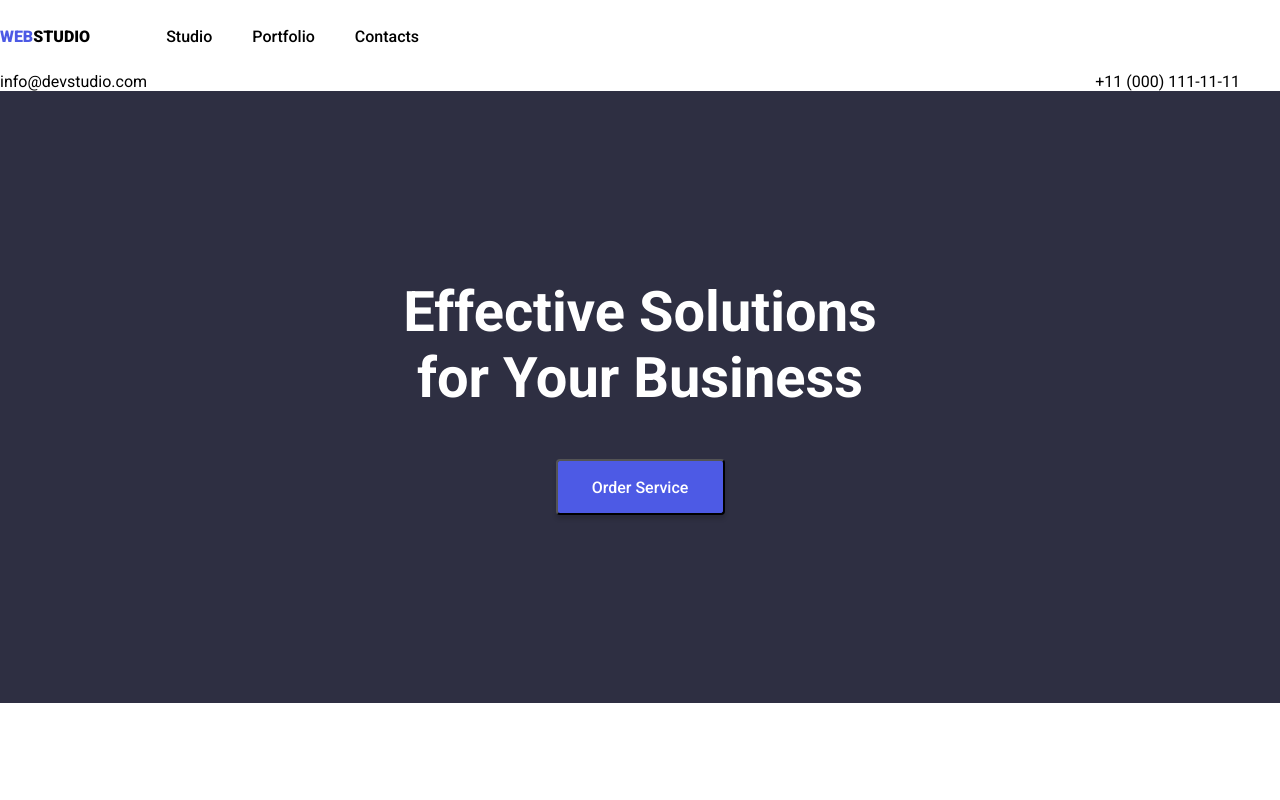
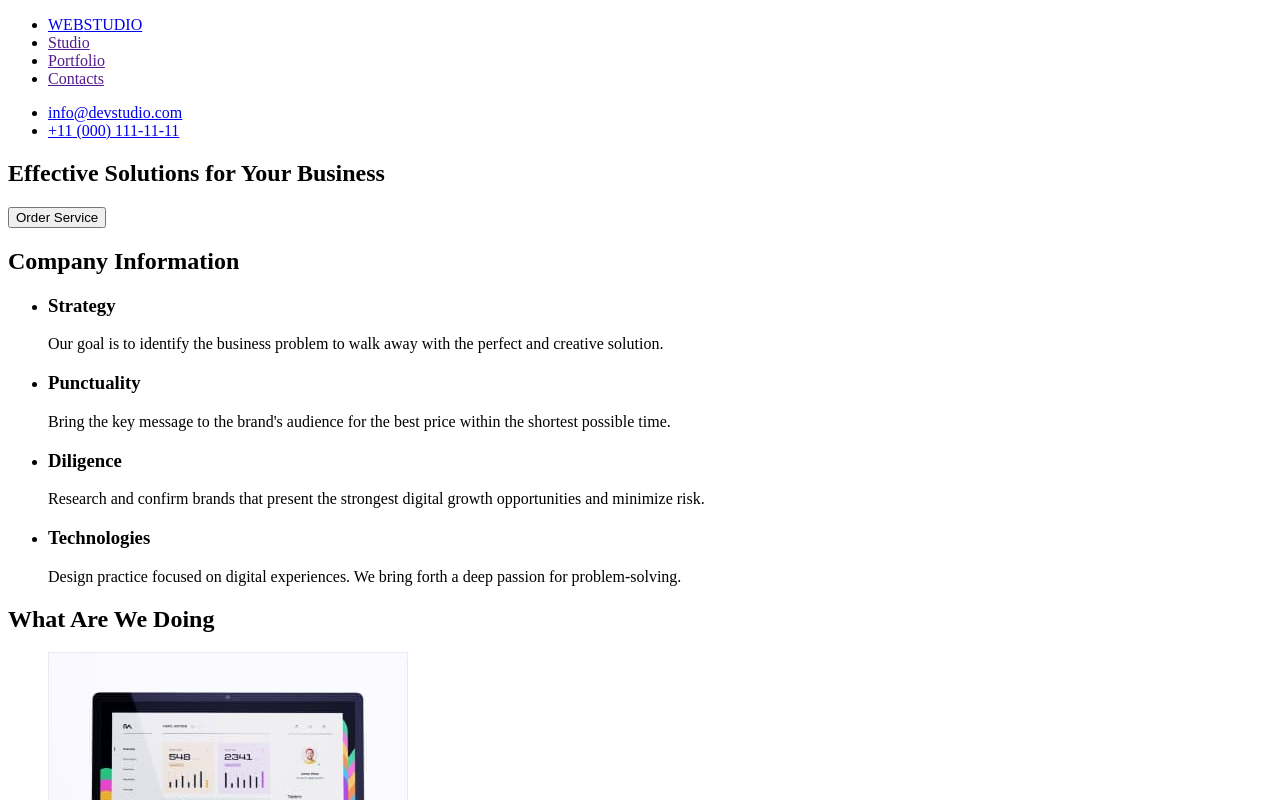
Before and after one commit to YuliaPine7/goit-markup-hw-01, a plain HTML site: page index.html in a window 1280 px wide. Shown: the top 800 px of the page. Drawn offline with Linux system fonts and the light colour scheme.

Commit message:
deleted styles

```diff
--- a/index.html
+++ b/index.html
@@ -8,7 +8,6 @@
     <link rel="preconnect" href="https://fonts.googleapis.com">
     <link rel="preconnect" href="https://fonts.gstatic.com" crossorigin>
     <link href="https://fonts.googleapis.com/css2?family=Roboto:wght@300;400;500;700;900&display=swap" rel="stylesheet">
-    <link rel="stylesheet" href="styles.css">
 </head>
 <body>
     <header>
--- a/styles.css
+++ /dev/null
@@ -1,148 +0,0 @@
-*{
-    margin: 0;
-    padding: 0;
-    box-sizing: border-box;
-    font-family: 'Roboto', sans-serif;
-}
-.container{
-    max-width: 1170px;
-    margin: auto;
-}
-nav{
-    height: 72px;
-    display: flex;
-    justify-content: space-between;
-    padding: 24px 0;
-    align-items: center;
-    font-size: 16px;
-}
-.logo_web{
-    color: #4D5AE5;
-}
-.header{
-    display: flex;
-    justify-content: space-between;
-    align-items: center;
-}
-ul{
-    list-style: none;
-    display: flex;
-    justify-content: space-between;
-}
-ul li a{
-    text-decoration: none;
-    margin-right: 40px;
-    font-weight: 500;
-    color: black;
-}
-.main_logo{
-    margin-right: 76px;
-    font-weight: 800;
-}
-.contact{
-    display: flex;
-    justify-content: space-between;
-    font-weight: 400;
-}
-.contact a{
-    font-weight: 400;
-    text-decoration: none;
-    color: black;
-}
-.work_mail{
-    margin-right: 40px;
-}
-.solutions_ad{
-    background-color: #2E2F42;
-    padding: 188px 0;
-    display: flex;
-    flex-direction: column;
-    justify-content: center;
-    margin-bottom: 120px;;
-}
-h1{
-    font-size: 56px;
-    color: white;
-    font-weight: 700;
-    width: 494px;
-    text-align: center;
-    margin: auto;
-}
-.service_btn{
-    width: 169px;
-    height: 56px;
-    border-radius: 4px;
-    background-color: #4D5AE5;
-    box-shadow: 0px 4px 4px rgba(0, 0, 0, 0.15);
-    color: white;
-    font-size: 16px;
-    font-weight: 500;
-    text-align: center;
-    margin: auto;
-    margin-top: 48px;
-}
-.company_info{
-    display: flex;
-    justify-content: space-between;
-}
-.company_info div{
-    max-width: 264px;
-}
-h3, figcaption{
-    font-size: 20px;
-    font-weight: 500;
-    line-height: 24px;
-    color: #2E2F42;
-}
-.company_info div p, figcaption span{
-    font-size: 16px;
-    font-weight: 400;
-    color: #434455;
-    line-height: 24px;
-}
-.section_title{
-    padding: 120px 0 72px 0;
-    font-weight: 700;
-    font-size: 36px;
-    line-height: 40px;
-    text-align: center;
-}
-.what_we_do_imgs{
-    display: flex;
-    justify-content: space-between;
-    margin-bottom: 120px;
-}
-.our_team{
-    background-color: #F4F4FD;
-    padding-bottom: 120px;
-}
-.colleague_details{
-    background-color: white;
-    text-align: center;
-    box-shadow: 0px 1px 6px rgba(46, 47, 66, 0.08), 0px 1px 1px rgba(46, 47, 66, 0.16), 0px 2px 1px rgba(46, 47, 66, 0.08);
-    border-radius: 0px 0px 4px 4px;
-    padding: 0px 0px 32px;
-}
-.team_imgs{
-    display: flex;
-    justify-content: space-between;
-}
-figcaption{
-    padding-top: 32px;
-}
-footer{
-    background-color: #2E2F42;
-    color: white;
-    font-size: 16px;
-    font-weight: 400;
-    padding: 100px 0;
-}
-.footer_company_info p{
-    width: 264px;
-    padding-top: 16px;
-}
-.footer_company_info a{
-    text-decoration: none;
-    color: white;
-    font-weight: 800;
-}
```
